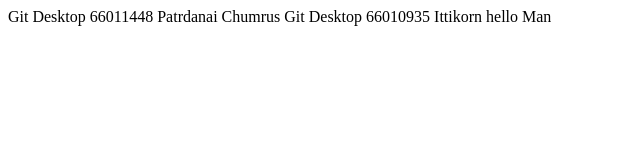
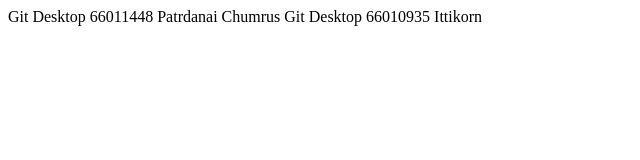
Before and after one commit to patdanai767/git101, a plain HTML site: page index.html in a window 1280 px wide. Shown: the full height of the page, 0-640 px from the left. Drawn offline with Linux system fonts and the light colour scheme.

Commit message:
Update index.html

```diff
--- a/index.html
+++ b/index.html
@@ -8,6 +8,5 @@
 <body>
     Git Desktop 66011448 Patrdanai Chumrus
     Git Desktop 66010935 Ittikorn
-    hello Man
 </body>
 </html>
```
